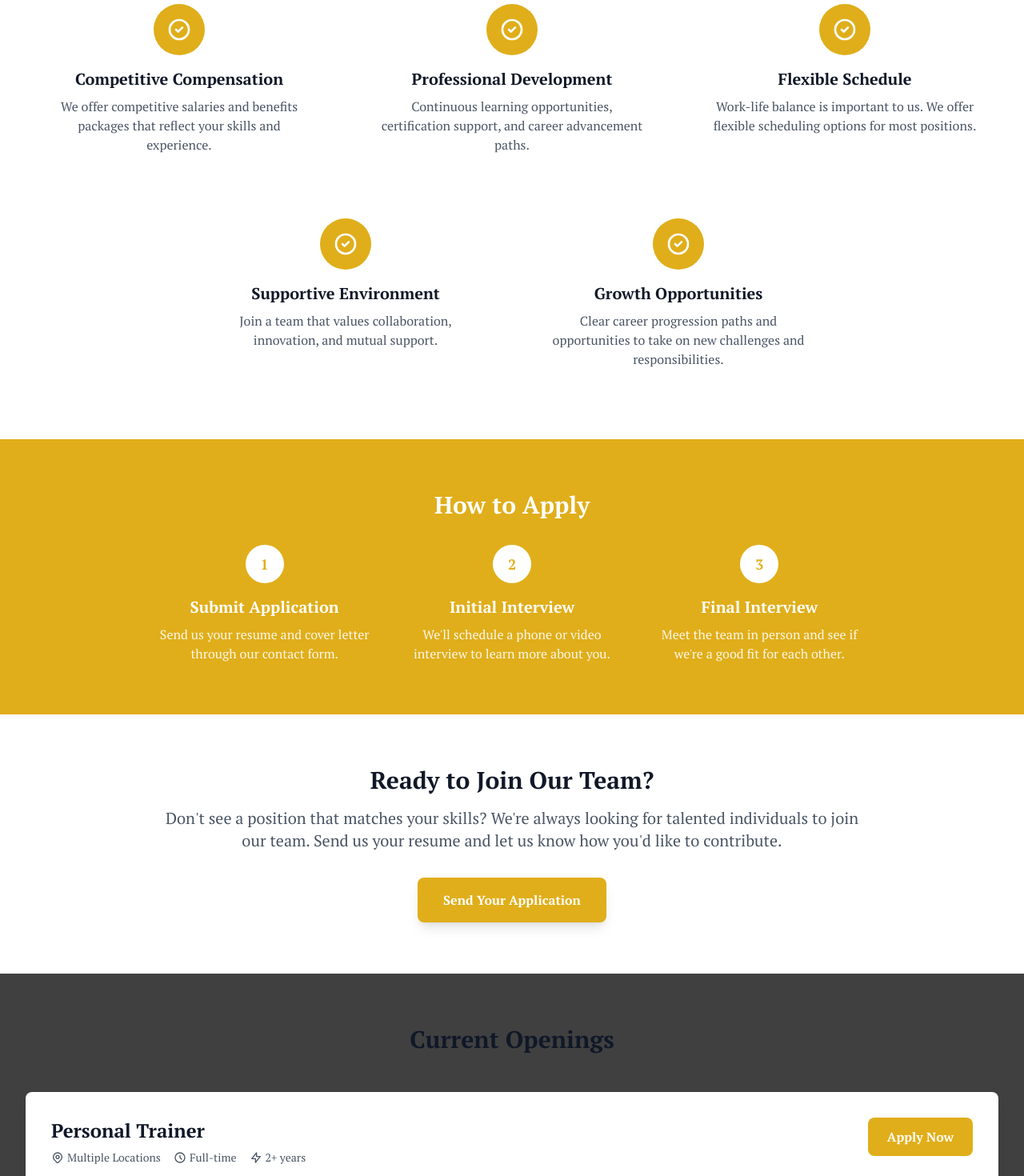
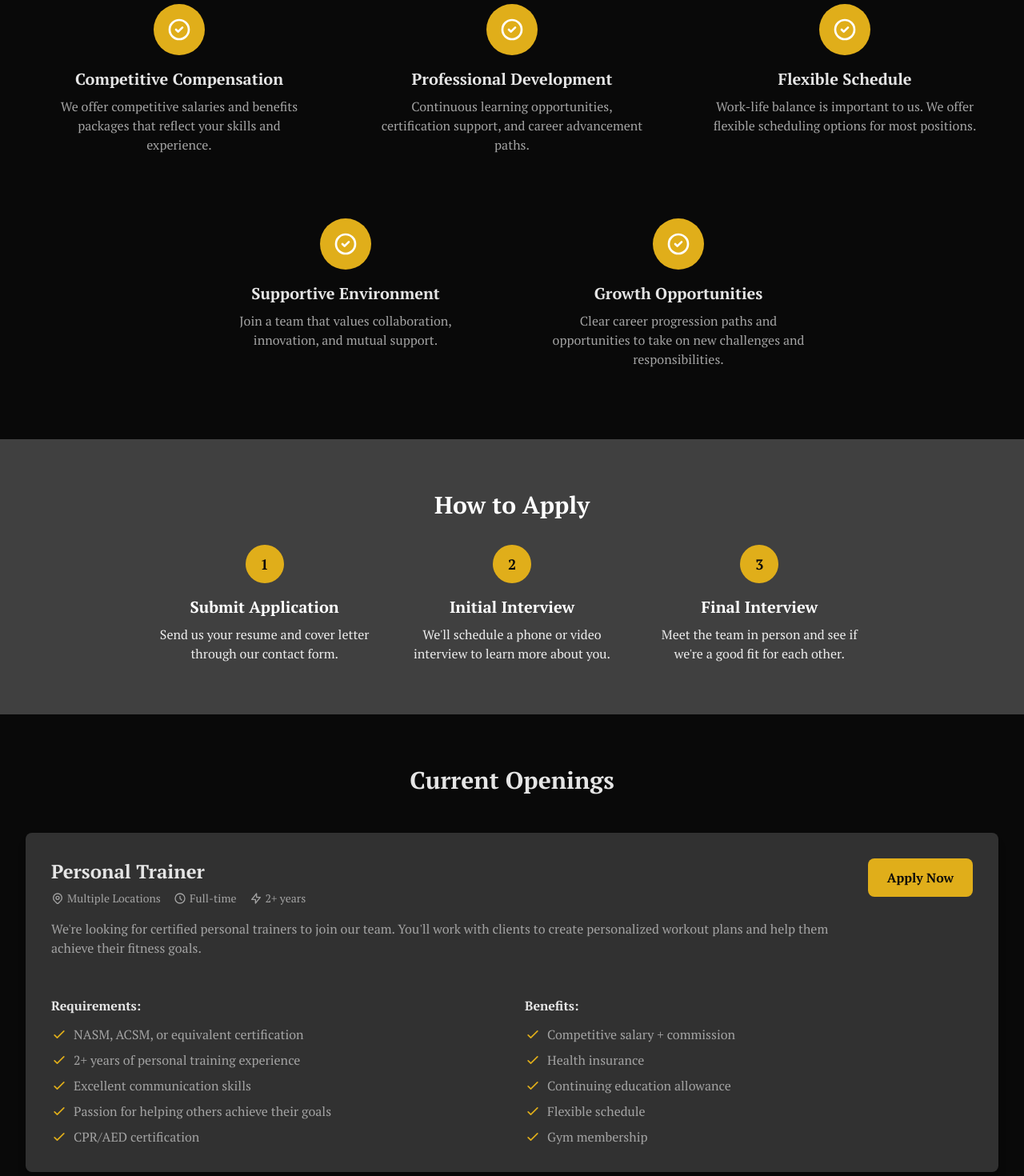
Before and after one commit to FRDesai/TheRestartFitness, a Next.js app: page /career in a window 1280 px wide. Shown: the part 560-2030 px from the top of the page at 80% size. Built offline with nearby package versions, Linux system fonts and the light colour scheme.

Commit message:
Feat: Made changes to the colors in Career page

```diff
--- a/app/career/page.tsx
+++ b/app/career/page.tsx
@@ -156,7 +156,7 @@ export default function Career() {
   return (
     <div className="min-h-screen bg-[var(--color-darker)]">
       {/* Hero Section */}
-      <section className="bg-gradient-to-r from-[var(--color-primary)] to-[var(--color-secondary)] py-20 px-4 sm:px-6 lg:px-8">
+      <section className="bg-gradient-to-r from-[var(--color-dark)] to-[var(--color-darker)] py-20 px-4 sm:px-6 lg:px-8">
         <div className="max-w-7xl mx-auto text-center">
           <h1 className="text-4xl sm:text-6xl font-bold text-white mb-6">
             Join Our Team
@@ -170,9 +170,9 @@ export default function Career() {
 
 
       {/* Why Work With Us */}
-      <section className="py-16 px-4 sm:px-6 lg:px-8 bg-white">
+      <section className="py-16 px-4 sm:px-6 lg:px-8 bg-[var(--color-dark)]">
         <div className="max-w-7xl mx-auto">
-          <h2 className="text-3xl font-bold text-center text-gray-900 mb-12">
+          <h2 className="text-3xl font-bold text-center text-[var(--color-neutral-700)] mb-12">
             Why Work With Us?
           </h2>
           <div className="grid grid-cols-1 md:grid-cols-2 lg:grid-cols-3 gap-8">
@@ -183,8 +183,8 @@ export default function Career() {
                     <path strokeLinecap="round" strokeLinejoin="round" strokeWidth={2} d="M9 12l2 2 4-4m6 2a9 9 0 11-18 0 9 9 0 0118 0z" />
                   </svg>
                 </div>
-                <h3 className="text-xl font-semibold text-gray-900 mb-2">{benefit.title}</h3>
-                <p className="text-gray-600">{benefit.description}</p>
+                <h3 className="text-xl font-semibold text-[var(--color-neutral-700)] mb-2">{benefit.title}</h3>
+                <p className="text-[var(--color-neutral-500)]">{benefit.description}</p>
               </div>
             ))}
           </div>
@@ -196,8 +196,8 @@ export default function Career() {
                     <path strokeLinecap="round" strokeLinejoin="round" strokeWidth={2} d="M9 12l2 2 4-4m6 2a9 9 0 11-18 0 9 9 0 0118 0z" />
                   </svg>
                 </div>
-                <h3 className="text-xl font-semibold text-gray-900 mb-2">{benefit.title}</h3>
-                <p className="text-gray-600">{benefit.description}</p>
+                <h3 className="text-xl font-semibold text-[var(--color-neutral-700)] mb-2">{benefit.title}</h3>
+                <p className="text-[var(--color-neutral-500)]">{benefit.description}</p>
               </div>
             ))}
           </div>
@@ -205,29 +205,29 @@ export default function Career() {
       </section>
 
       {/* Application Process */}
-      <section className="py-16 px-4 sm:px-6 lg:px-8 bg-[var(--color-primary)]">
+      <section className="py-16 px-4 sm:px-6 lg:px-8 bg-[var(--color-darker)]">
         <div className="max-w-4xl mx-auto text-center">
           <h2 className="text-3xl font-bold text-white mb-8">
             How to Apply
           </h2>
           <div className="grid grid-cols-1 md:grid-cols-3 gap-8">
             <div className="text-center">
-              <div className="w-12 h-12 bg-white rounded-full flex items-center justify-center mx-auto mb-4">
-                <span className="text-[var(--color-primary)] font-bold text-lg">1</span>
+              <div className="w-12 h-12 bg-[var(--color-primary)] rounded-full flex items-center justify-center mx-auto mb-4">
+                <span className="text-[var(--color-dark)] font-bold text-lg">1</span>
               </div>
               <h3 className="text-xl font-semibold text-white mb-2">Submit Application</h3>
               <p className="text-white/90">Send us your resume and cover letter through our contact form.</p>
             </div>
             <div className="text-center">
-              <div className="w-12 h-12 bg-white rounded-full flex items-center justify-center mx-auto mb-4">
-                <span className="text-[var(--color-primary)] font-bold text-lg">2</span>
+              <div className="w-12 h-12 bg-[var(--color-primary)] rounded-full flex items-center justify-center mx-auto mb-4">
+                <span className="text-[var(--color-dark)] font-bold text-lg">2</span>
               </div>
               <h3 className="text-xl font-semibold text-white mb-2">Initial Interview</h3>
               <p className="text-white/90">We'll schedule a phone or video interview to learn more about you.</p>
             </div>
             <div className="text-center">
-              <div className="w-12 h-12 bg-white rounded-full flex items-center justify-center mx-auto mb-4">
-                <span className="text-[var(--color-primary)] font-bold text-lg">3</span>
+              <div className="w-12 h-12 bg-[var(--color-primary)] rounded-full flex items-center justify-center mx-auto mb-4">
+                <span className="text-[var(--color-dark)] font-bold text-lg">3</span>
               </div>
               <h3 className="text-xl font-semibold text-white mb-2">Final Interview</h3>
               <p className="text-white/90">Meet the team in person and see if we're a good fit for each other.</p>
@@ -236,37 +236,21 @@ export default function Career() {
         </div>
       </section>
 
-      {/* CTA Section */}
-      <section className="py-16 px-4 sm:px-6 lg:px-8 bg-white">
-        <div className="max-w-4xl mx-auto text-center">
-          <h2 className="text-3xl font-bold text-gray-900 mb-4">
-            Ready to Join Our Team?
-          </h2>
-          <p className="text-xl text-gray-600 mb-8">
-            Don't see a position that matches your skills? We're always looking for talented individuals to join our team. Send us your resume and let us know how you'd like to contribute.
-          </p>
-          <Link
-            href="/contact"
-            className="inline-block px-8 py-4 bg-[var(--color-primary)] text-white font-semibold rounded-lg shadow-lg hover:opacity-95 transition-all duration-300 transform hover:scale-105"
-          >
-            Send Your Application
-          </Link>
-        </div>
-      </section>
+
 
          {/* Open Positions */}
-         <section className="py-16 px-4 sm:px-6 lg:px-8">
+         <section className="py-16 px-4 sm:px-6 lg:px-8 bg-[var(--color-dark)]">
         <div className="max-w-7xl mx-auto">
-          <h2 className="text-3xl font-bold text-center text-gray-900 mb-12">
+          <h2 className="text-3xl font-bold text-center text-[var(--color-neutral-700)] mb-12">
             Current Openings
           </h2>
           <div className="space-y-8">
             {positions.map((position, index) => (
-              <div key={index} className="bg-white rounded-lg shadow-lg p-8 hover:shadow-xl transition-shadow duration-300">
+              <div key={index} className="bg-[var(--color-card)] rounded-lg shadow-lg p-8 hover:bg-[var(--color-card-hover)] transition-all duration-300">
                 <div className="flex flex-col lg:flex-row lg:items-start lg:justify-between mb-6">
                   <div className="flex-1">
-                    <h3 className="text-2xl font-bold text-gray-900 mb-2">{position.title}</h3>
-                    <div className="flex flex-wrap gap-4 text-sm text-gray-600 mb-4">
+                    <h3 className="text-2xl font-bold text-[var(--color-neutral-700)] mb-2">{position.title}</h3>
+                    <div className="flex flex-wrap gap-4 text-sm text-[var(--color-neutral-500)] mb-4">
                       <span className="flex items-center">
                         <svg className="w-4 h-4 mr-1" fill="none" stroke="currentColor" viewBox="0 0 24 24">
                           <path strokeLinecap="round" strokeLinejoin="round" strokeWidth={2} d="M17.657 16.657L13.414 20.9a1.998 1.998 0 01-2.827 0l-4.244-4.243a8 8 0 1111.314 0z" />
@@ -287,12 +271,12 @@ export default function Career() {
                         {position.experience}
                       </span>
                     </div>
-                    <p className="text-gray-700 mb-6">{position.description}</p>
+                    <p className="text-[var(--color-neutral-500)] mb-6">{position.description}</p>
                   </div>
                   <div className="lg:ml-8">
                     <Link
                       href="/contact"
-                      className="inline-block px-6 py-3 bg-[var(--color-primary)] text-white font-semibold rounded-lg hover:opacity-95 transition-opacity"
+                      className="inline-block px-6 py-3 bg-[var(--color-primary)] text-[var(--color-dark)] font-semibold rounded-lg hover:bg-[var(--color-secondary)] transition-colors"
                     >
                       Apply Now
                     </Link>
@@ -301,10 +285,10 @@ export default function Career() {
 
                 <div className="grid grid-cols-1 md:grid-cols-2 gap-8">
                   <div>
-                    <h4 className="font-semibold text-gray-900 mb-3">Requirements:</h4>
+                    <h4 className="font-semibold text-[var(--color-neutral-700)] mb-3">Requirements:</h4>
                     <ul className="space-y-2">
                       {position.requirements.map((req, reqIndex) => (
-                        <li key={reqIndex} className="flex items-start text-gray-700">
+                        <li key={reqIndex} className="flex items-start text-[var(--color-neutral-500)]">
                           <svg className="w-5 h-5 text-[var(--color-primary)] mr-2 mt-0.5" fill="none" stroke="currentColor" viewBox="0 0 24 24">
                             <path strokeLinecap="round" strokeLinejoin="round" strokeWidth={2} d="M5 13l4 4L19 7" />
                           </svg>
@@ -314,10 +298,10 @@ export default function Career() {
                     </ul>
                   </div>
                   <div>
-                    <h4 className="font-semibold text-gray-900 mb-3">Benefits:</h4>
+                    <h4 className="font-semibold text-[var(--color-neutral-700)] mb-3">Benefits:</h4>
                     <ul className="space-y-2">
                       {position.benefits.map((benefit, benefitIndex) => (
-                        <li key={benefitIndex} className="flex items-start text-gray-700">
+                        <li key={benefitIndex} className="flex items-start text-[var(--color-neutral-500)]">
                           <svg className="w-5 h-5 text-[var(--color-primary)] mr-2 mt-0.5" fill="none" stroke="currentColor" viewBox="0 0 24 24">
                             <path strokeLinecap="round" strokeLinejoin="round" strokeWidth={2} d="M5 13l4 4L19 7" />
                           </svg>
@@ -332,6 +316,23 @@ export default function Career() {
           </div>
         </div>
       </section>
+         {/* CTA Section */}
+      <section className="py-16 px-4 sm:px-6 lg:px-8 bg-[var(--color-light)]">
+        <div className="max-w-4xl mx-auto text-center">
+          <h2 className="text-3xl font-bold text-[var(--color-neutral-700)] mb-4">
+            Ready to Join Our Team?
+          </h2>
+          <p className="text-xl text-[var(--color-neutral-500)] mb-8">
+            Don't see a position that matches your skills? We're always looking for talented individuals to join our team. Send us your resume and let us know how you'd like to contribute.
+          </p>
+          <Link
+            href="/contact"
+            className="inline-block px-8 py-4 bg-[var(--color-primary)] text-[var(--color-dark)] font-semibold rounded-lg shadow-lg hover:bg-[var(--color-secondary)] transition-all duration-300 transform hover:scale-105"
+          >
+            Send Your Application
+          </Link>
+        </div>
+      </section>
     </div>
   );
 }
```
